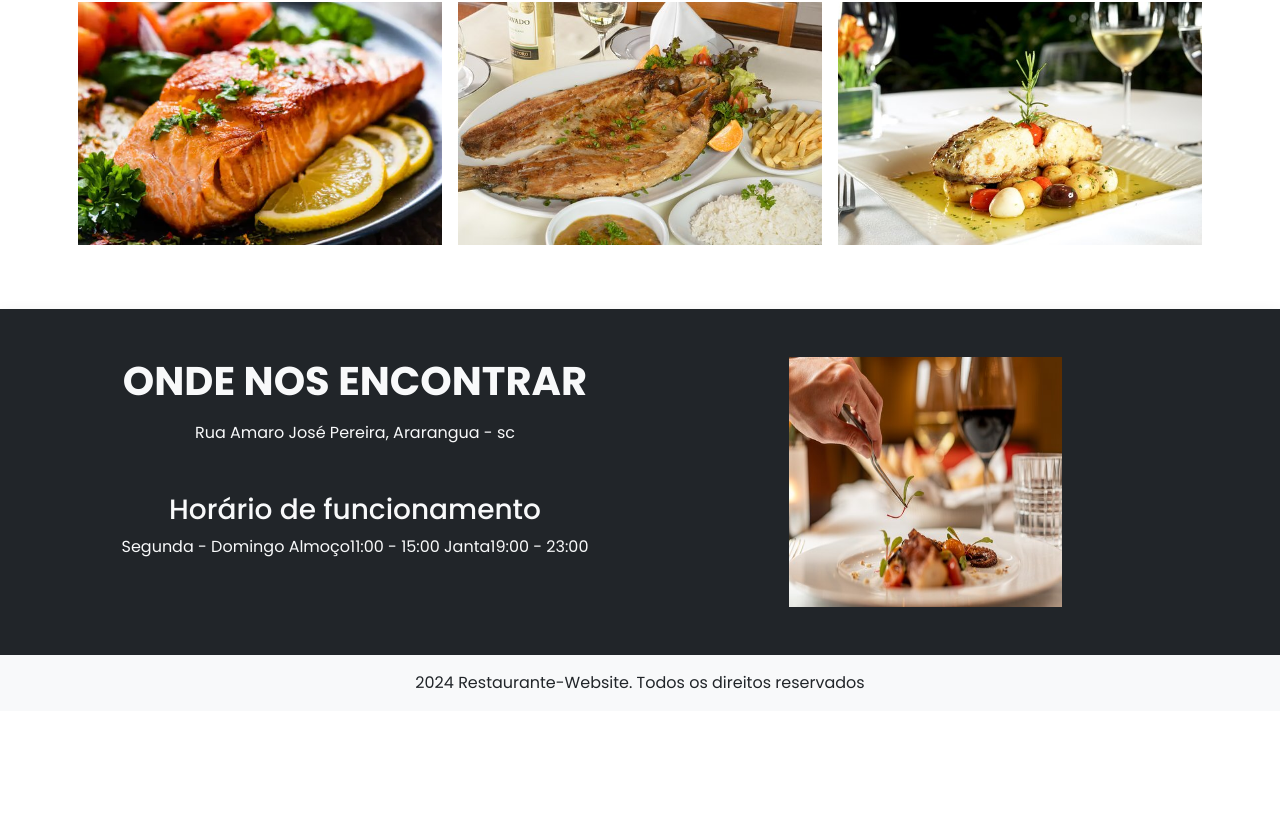
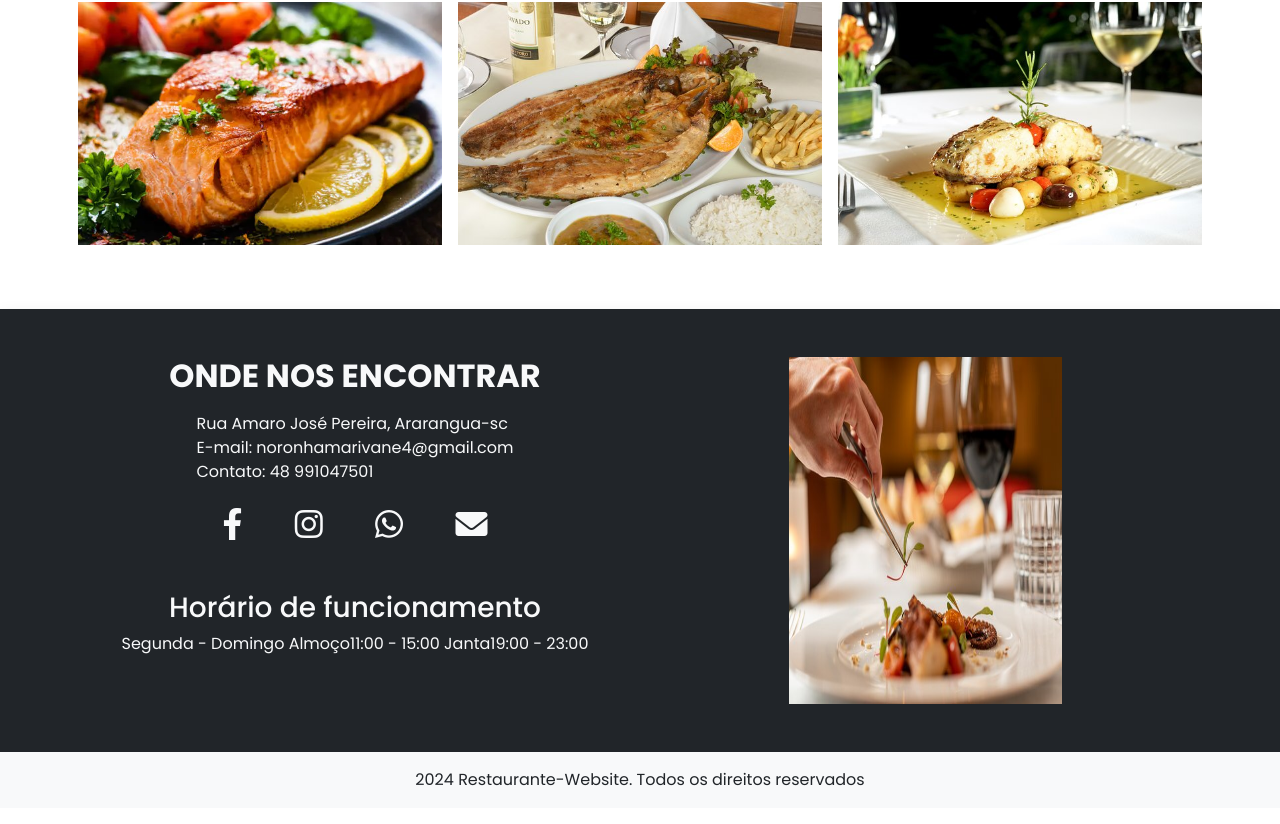
Before and after one commit to marivanenoronha/Restaurante-Website, a React (Create React App) app: page / in a window 1280 px wide. Shown: the part 2247-3071 px from the top of the page. Before the commit the page ends 2974 px from the top, so only its background shows below. Built offline with nearby package versions, Linux system fonts and the light colour scheme; the HTML template or start-up script is replaced by a standard one.

Commit message:
feat: add contact-icons and change contactInfo.jsx home.css index.html home.jsx

```diff
--- a/public/index.html
+++ b/public/index.html
@@ -1,15 +1,14 @@
 <!DOCTYPE html>
 <html lang="en">
+
 <head>
   <meta charset="utf-8" />
   <link rel="icon" href="%PUBLIC_URL%/favicon.jpg" />
   <meta name="viewport" content="width=device-width, initial-scale=1" />
   <meta name="theme-color" content="#000000" />
-    <meta
-      name="description"
-      content="Web site created using create-react-app"
-    />
+  <meta name="description" content="Web site created using create-react-app" />
   <link rel="apple-touch-icon" href="%PUBLIC_URL%/logo192.png" />
+  <link href="https://cdnjs.cloudflare.com/ajax/libs/font-awesome/6.0.0/css/all.min.css" rel="stylesheet" />
   <!--
       manifest.json provides metadata used when your web app is installed on a
       user's mobile device or desktop. See https://developers.google.com/web/fundamentals/web-app-manifest/
@@ -26,6 +25,7 @@
     -->
   <title>Restaurante-website</title>
 </head>
+
 <body>
   <noscript>You need to enable JavaScript to run this app.</noscript>
   <div id="root"></div>
@@ -40,4 +40,5 @@
       To create a production bundle, use `npm run build` or `yarn build`.
     -->
 </body>
+
 </html>
--- a/src/components/ContactInfo.jsx
+++ b/src/components/ContactInfo.jsx
@@ -3,11 +3,26 @@ import React from "react";
 export function ContactInfo() {
     return (
         <div className="d-flex flex-column align-items-center">
-                <h2 className="fs-1 mb-3 text-uppercase fw-bold">Onde nos encontrar</h2>
-                <p className="mb-5 ">Rua Amaro José Pereira, Ararangua - sc</p>
-                <h3 className="mb-2">Horário de funcionamento</h3>
-                <p className="m-0">Segunda - Domingo  Almoço11:00 - 15:00  Janta19:00 - 23:00 </p>
-
-        </div>
+            <h2 className=" mb-3 text-uppercase fw-bold">Onde nos encontrar</h2>
+            <p className="mb-5">Rua Amaro José Pereira, Ararangua-sc<br></br> E-mail: noronhamarivane4@gmail.com<br></br> Contato: 48 991047501
+                <div className="contact-icons mt-4 d-flex justify-content-around w-70">
+                    <a href="https://www.facebook.com" target="_blank" rel="noreferrer">
+                        <i className="fab fa-facebook-f text-light fa-2x"></i>
+                    </a>
+                    <a href="https://www.instagram.com" target="_blank" rel="noreferrer">
+                        <i className="fab fa-instagram text-light fa-2x"></i>
+                    </a>
+                    <a href="https://wa.me/5548991740401" target="_blank" rel="noreferrer">
+                        <i className="fab fa-whatsapp text-light fa-2x"></i>
+                    </a>
+                    <a href="mailto:notonhamarivane4@gmail.com">
+                        <i className="fas fa-envelope text-light fa-2x"></i>
+                    </a>
+                </div>
+            </p>
+            <h3 className="mb-2">Horário de funcionamento</h3>
+            <p className="m-0">Segunda - Domingo  Almoço11:00 - 15:00
+                Janta19:00 - 23:00 </p>
+        </div >
     )
 }
--- a/src/pages/Home.css
+++ b/src/pages/Home.css
@@ -96,6 +96,18 @@ header h1 {
         text-align: center;
     }
 
+    .home-page .bg-dark h2{
+        font-size: 1.5rem;
+    }
+
+    .home-page .bg-dark h3{
+        font-size: 1.3rem;
+    }
+
+    .home-page .bg-dark p{
+        font-size: 1.0rem;
+    }
+
     .home-page .bg-dark img {
         width: 100%;
         max-width: 300px;
--- a/src/pages/home.jsx
+++ b/src/pages/home.jsx
@@ -17,7 +17,7 @@ function Home() {
                         <div className="col-sm-6 d-flex d-sm-block flex-column align-items-center">
                             <h2 className="mb-0 text-dark fw-bold"> </h2>
                             <h1 className="mb-5 text-dark fw-bold text-center text-sm-start">
-                                </h1>
+                            </h1>
                         </div>
                     </div>
                 </div>
@@ -111,6 +111,7 @@ function Home() {
                         <div className="col-lg-6 d-flex justify-content-center">
                             <img src={contactImage} className="img-fluid w-50" alt="" />
                         </div>
+
                     </div>
                 </div>
             </div>
--- a/src/pages/menu.jsx
+++ b/src/pages/menu.jsx
@@ -220,8 +220,6 @@ function Menu() {
                     </div>
                 </div>
             </div>
-
-
         </div>
     )
 }
```
Lines whose indentation alone changed are shown as unchanged.
